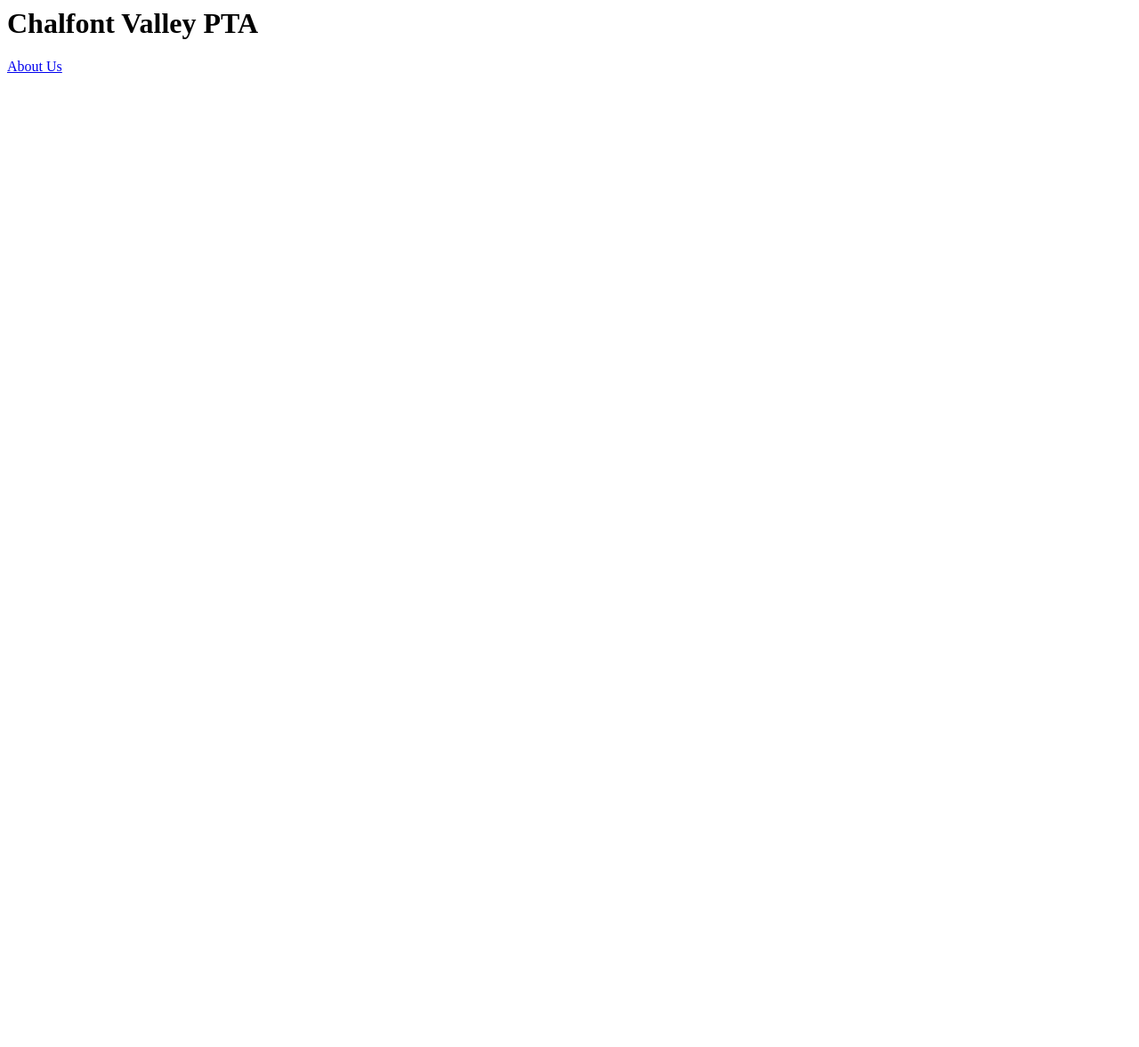
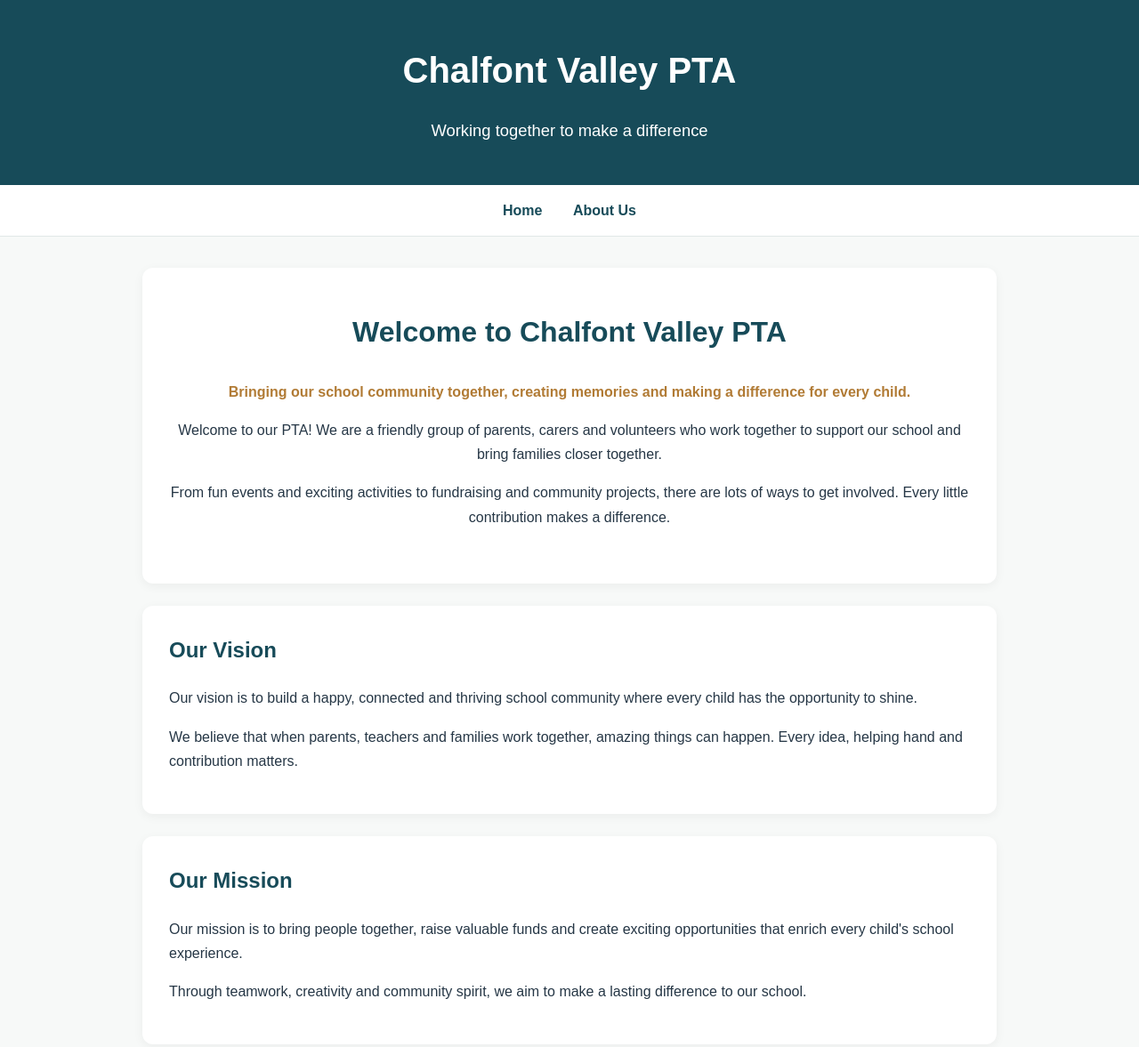
Before and after one commit to pmnewcoder/ChalfontValley, a plain HTML site: page Index.html in a window 1280 px wide. Shown: the top 1177 px of the page at 89% size. Before the commit the page ends 800 px from the top, so only its background shows below. Drawn offline with Linux system fonts and the light colour scheme.

Commit message:
Update Index.html

```diff
--- a/Index.html
+++ b/Index.html
@@ -1,2 +1,209 @@
-<h1>Chalfont Valley PTA</h1>
-<p><a href="about.html">About Us</a></p>
+<!DOCTYPE html>
+<html lang="en">
+<head>
+    <meta charset="UTF-8">
+    <meta name="viewport" content="width=device-width, initial-scale=1.0">
+    <title>Chalfont Valley PTA</title>
+
+    <style>
+        * {
+            box-sizing: border-box;
+        }
+
+        body {
+            margin: 0;
+            font-family: Arial, sans-serif;
+            color: #263746;
+            background-color: #f7f9f8;
+            line-height: 1.7;
+        }
+
+        header {
+            background-color: #174b59;
+            color: white;
+            text-align: center;
+            padding: 45px 20px;
+        }
+
+        header h1 {
+            margin: 0;
+            font-size: 2.5em;
+        }
+
+        header p {
+            font-size: 1.15em;
+            margin-bottom: 0;
+        }
+
+        nav {
+            background-color: #ffffff;
+            text-align: center;
+            padding: 15px;
+            border-bottom: 1px solid #e1e8e7;
+        }
+
+        nav a {
+            color: #174b59;
+            text-decoration: none;
+            font-weight: bold;
+            margin: 0 15px;
+        }
+
+        nav a:hover {
+            text-decoration: underline;
+        }
+
+        main {
+            max-width: 1000px;
+            margin: 35px auto;
+            padding: 0 20px;
+        }
+
+        section {
+            background: white;
+            padding: 30px;
+            margin-bottom: 25px;
+            border-radius: 12px;
+            box-shadow: 0 3px 12px rgba(0,0,0,0.05);
+        }
+
+        h2 {
+            color: #174b59;
+            margin-top: 0;
+        }
+
+        .welcome {
+            text-align: center;
+            padding: 45px 30px;
+        }
+
+        .welcome h2 {
+            font-size: 2em;
+        }
+
+        .highlight {
+            color: #b17b35;
+            font-weight: bold;
+        }
+
+        footer {
+            background-color: #174b59;
+            color: white;
+            text-align: center;
+            padding: 25px 15px;
+            margin-top: 40px;
+        }
+
+        footer p {
+            margin: 5px;
+        }
+
+        @media (max-width: 600px) {
+            header h1 {
+                font-size: 2em;
+            }
+
+            nav a {
+                display: inline-block;
+                margin: 5px 10px;
+            }
+
+            section {
+                padding: 22px;
+            }
+        }
+    </style>
+</head>
+
+<body>
+
+    <header>
+        <h1>Chalfont Valley PTA</h1>
+        <p>Working together to make a difference</p>
+    </header>
+
+    <nav>
+        <a href="index.html">Home</a>
+        <a href="about.html">About Us</a>
+    </nav>
+
+    <main>
+
+        <section class="welcome">
+            <h2>Welcome to Chalfont Valley PTA</h2>
+            <p class="highlight">
+                Bringing our school community together, creating memories
+                and making a difference for every child.
+            </p>
+            <p>
+                Welcome to our PTA! We are a friendly group of parents,
+                carers and volunteers who work together to support our
+                school and bring families closer together.
+            </p>
+            <p>
+                From fun events and exciting activities to fundraising
+                and community projects, there are lots of ways to get
+                involved. Every little contribution makes a difference.
+            </p>
+        </section>
+
+        <section>
+            <h2>Our Vision</h2>
+            <p>
+                Our vision is to build a happy, connected and thriving
+                school community where every child has the opportunity
+                to shine.
+            </p>
+            <p>
+                We believe that when parents, teachers and families
+                work together, amazing things can happen. Every idea,
+                helping hand and contribution matters.
+            </p>
+        </section>
+
+        <section>
+            <h2>Our Mission</h2>
+            <p>
+                Our mission is to bring people together, raise valuable
+                funds and create exciting opportunities that enrich
+                every child's school experience.
+            </p>
+            <p>
+                Through teamwork, creativity and community spirit,
+                we aim to make a lasting difference to our school.
+            </p>
+        </section>
+
+        <section>
+            <h2>What We Do</h2>
+            <ul>
+                <li>Organise fun events for children and families.</li>
+                <li>Raise funds to support our school.</li>
+                <li>Bring parents, carers and teachers together.</li>
+                <li>Create memorable experiences for our children.</li>
+                <li>Support projects that benefit our school community.</li>
+            </ul>
+        </section>
+
+        <section>
+            <h2>Get Involved!</h2>
+            <p>
+                You don't need lots of spare time to make a difference.
+                Whether you can help at an event, share an idea or lend
+                a hand occasionally, we would love to hear from you.
+            </p>
+            <p>
+                Together, we can make Chalfont Valley an even
+                more wonderful place for our children.
+            </p>
+        </section>
+
+    </main>
+
+    <footer>
+        <p><strong>Chalfont Valley PTA</strong></p>
+        <p>Working together for our children and our community.</p>
+    </footer>
+
+</body>
+</html>
```
